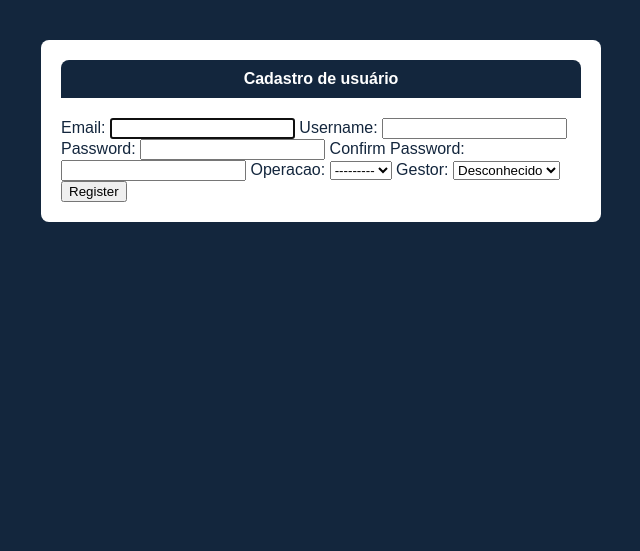
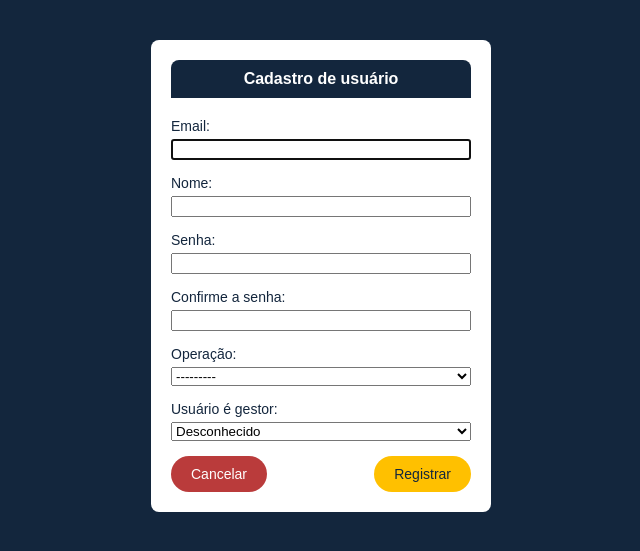
Before and after one commit to fanecovsf/moby-apps, a Django app: page /troca-turno/register/ in a window 1280 px wide. Shown: the top 551 px of the page, without its empty margins (319-959 px from the left). Run offline with Django 4.2, Linux system fonts and the light colour scheme; the visitor is signed in with stand-in values (Sample User, id 1); data that the repository does not hold is empty; parts of the project's set-up code (start-up, migrations or seed data) failed here and were passed over; some libraries are stand-ins or nearby versions.

Commit message:
🐍 Dev: Iniciado transição de estilo na página de registro

```diff
--- a/troca_turno/static/styles/style-cadastro-torre.css
+++ b/troca_turno/static/styles/style-cadastro-torre.css
@@ -19,6 +19,7 @@ body {
     margin-top: 40px;
     display: flex;
     flex-direction: column;
+    width: 300px;
 }
 
 .header {
@@ -47,6 +48,13 @@ body {
     border-radius: 4px;
 }
 
+form label {
+    display: block;
+    margin-bottom: 5px;
+    font-size: 14px;
+    color: #13263d;
+}
+
 .btn-group {
     display: flex;
     justify-content: space-between;
@@ -67,7 +75,8 @@ body {
 }
 
 .btn-cadastrar:hover,
-.btn-cancelar:hover {
+.btn-cancelar:hover,
+.btn-registrar:hover {
     background-color: #13263d;
     color: #fff;
     transform: scale(1.1);
--- a/troca_turno/templates/registro-usuario.html
+++ b/troca_turno/templates/registro-usuario.html
@@ -17,38 +17,40 @@
         </div>
         <form action="{% url 'registro-usuario' %}" method="post">
             {% csrf_token %}
-            <!-- Email -->
+            <div class="form-group">
                 <label for="{{ form.email.id_for_label }}">Email:</label>
                 {{ form.email }}
                 {{ form.email.errors }}
-
-            <!-- Username -->
-            <label for="{{ form.username.id_for_label }}">Username:</label>
+            </div>
+            <div class="form-group">
+                <label for="{{ form.username.id_for_label }}">Nome:</label>
                 {{ form.username }}
                 {{ form.username.errors }}
-
-            <!-- Password -->
-            <label for="{{ form.password1.id_for_label }}">Password:</label>
+            </div>
+            <div class="form-group">
+                <label for="{{ form.password1.id_for_label }}">Senha:</label>
                 {{ form.password1 }}
                 {{ form.password1.errors }}
-
-            <!-- Confirm Password -->
-            <label for="{{ form.password2.id_for_label }}">Confirm Password:</label>
+            </div>
+            <div class="form-group">
+                <label for="{{ form.password2.id_for_label }}">Confirme a senha:</label>
                 {{ form.password2 }}
                 {{ form.password2.errors }}
-
-            <!-- Operacao -->
-            <label for="{{ form.operacao.id_for_label }}">Operacao:</label>
+            </div>
+            <div class="form-group">
+                <label for="{{ form.operacao.id_for_label }}">Operação:</label>
                 {{ form.operacao }}
                 {{ form.operacao.errors }}
-
-            <!-- Gestor -->
-            <label for="{{ form.gestor.id_for_label }}">Gestor:</label>
+            </div>
+            <div class="form-group">
+                <label for="{{ form.gestor.id_for_label }}">Usuário é gestor:</label>
                 {{ form.gestor }}
                 {{ form.gestor.errors }}
-
-            <!-- Submit Button -->
-            <button type="submit">Register</button>
+            </div>
+            <div class="btn-group">
+                <a href="{% url 'painel-principal' %}" class="btn btn-cancelar">Cancelar</a>
+                <button type="submit" class="btn btn-registrar">Registrar</button>
+            </div>
         </form>
     </div>
 </body>
```
Lines whose indentation alone changed are shown as unchanged.
